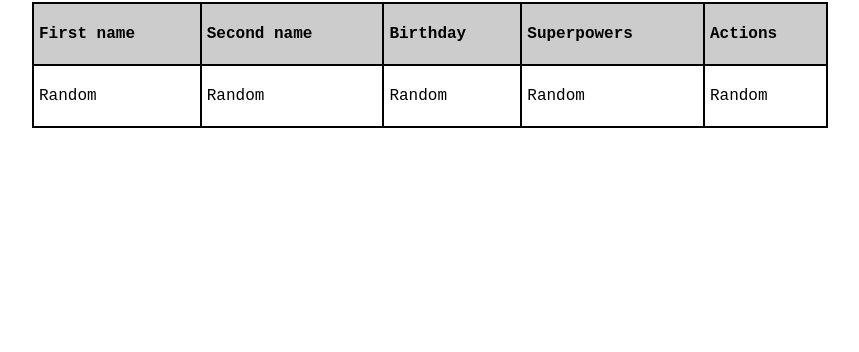
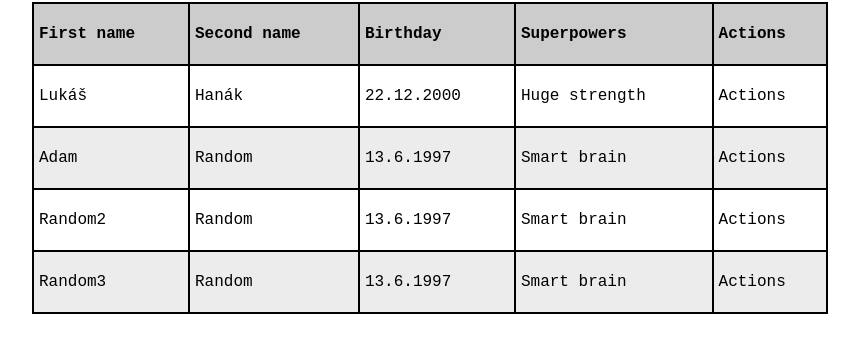
Before and after one commit to lukashanak/react-astronauts, a React (Create React App) app: page / in a window 1280 px wide. Shown: the top 352 px of the page, without its empty margins (210-1069 px from the left). Built offline with nearby package versions, Linux system fonts and the light colour scheme.

Commit message:
Built RowView component

```diff
--- a/src/App.js
+++ b/src/App.js
@@ -1,6 +1,7 @@
 import react, { useState } from 'react';
 import data from './data.json'
 import './App.css';
+import { RowView } from './components/RowView';
 
 const App = () => {
 
@@ -19,14 +20,10 @@ const App = () => {
               <th className="table__cell">Actions</th>
             </tr>
           </thead>
-          <tbody className>
-            <tr className="table__row">
-              <td className="table__cell">Random</td>
-              <td className="table__cell">Random</td>
-              <td className="table__cell">Random</td>
-              <td className="table__cell">Random</td>
-              <td className="table__cell">Random</td>
-            </tr>
+          <tbody>
+            {astronauts.map(astronaut => (
+              <RowView astronaut = {astronaut}/>
+            ))}
           </tbody>
         </table>
       </form>
--- /dev/null
+++ b/src/components/RowView.js
@@ -0,0 +1,13 @@
+import React from 'react'
+
+export const RowView = ({astronaut}) => {
+    return (
+        <tr className="table__row">
+            <td className="table__cell">{astronaut.firstName}</td>
+            <td className="table__cell">{astronaut.lastName}</td>
+            <td className="table__cell">{astronaut.birthday}</td>
+            <td className="table__cell">{astronaut.superpowers}</td>
+            <td className="table__cell">Actions</td>
+        </tr>
+    )
+}
```
